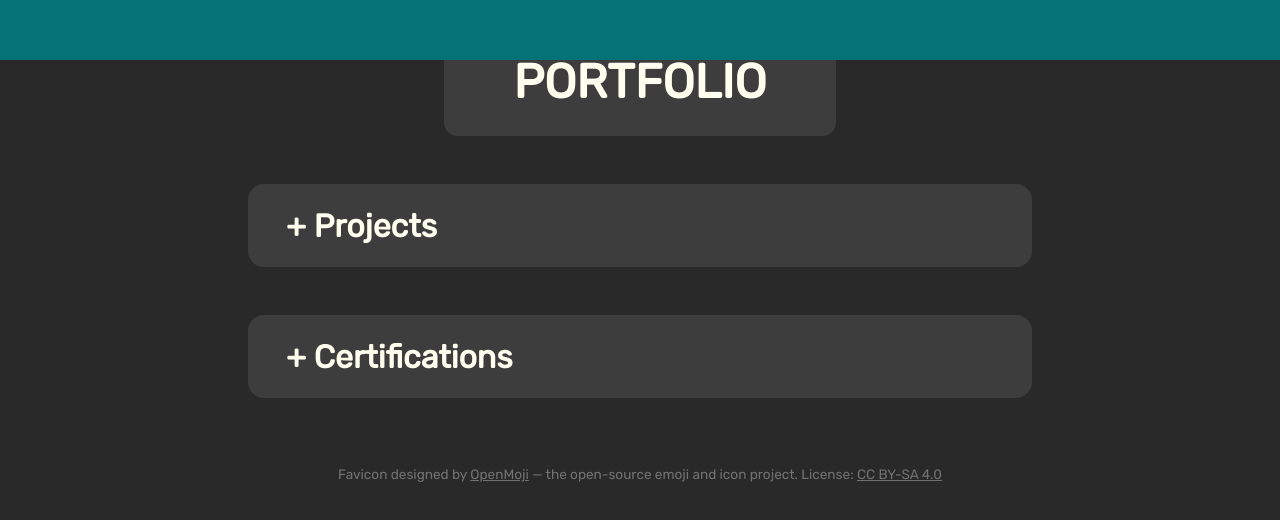
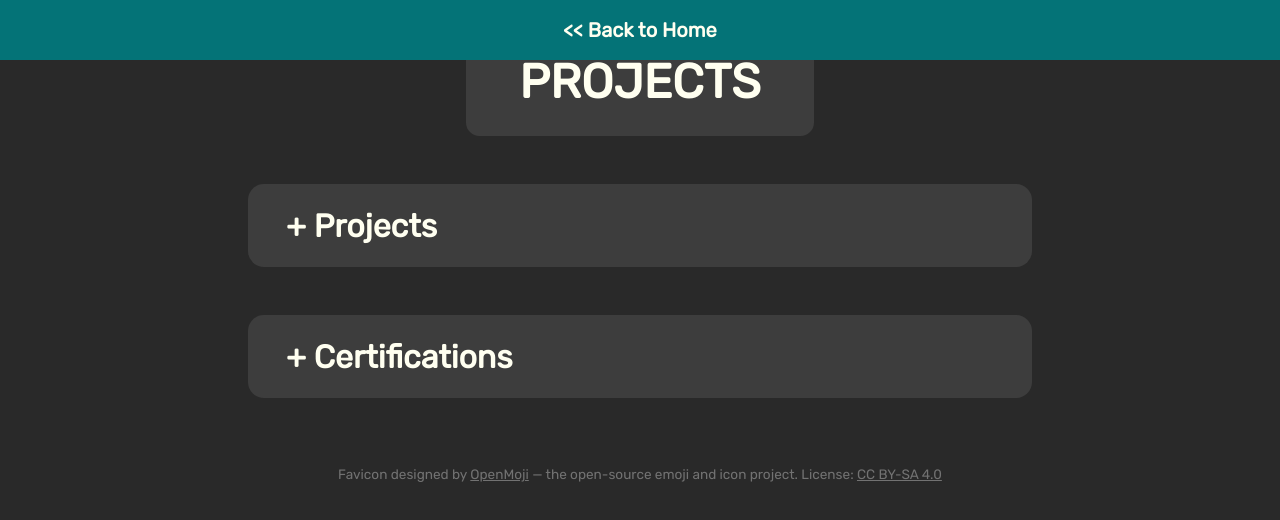
Before and after one commit to rstacks/my-website, a React (Vite) app: page /portfolio in a window 1280 px wide. Shown: the top 520 px of the page. Built offline with nearby package versions, Linux system fonts and the light colour scheme.

Commit message:
Added link back to homepage on portfolio page

```diff
--- a/src/pages/Portfolio.jsx
+++ b/src/pages/Portfolio.jsx
@@ -15,9 +15,13 @@ export function Portfolio() {
         <link rel="icon" href={faviconUrl} />
       </Helmet>
       <nav id="back-home-nav">
-
+        <ul className="nav-list" id="back-home-nav-list">
+          <li className="main-nav-link">
+            <a href="https://www.youtube.com" className="main-nav-anchor" id="back-home-anchor">&lt;&lt; Back to Home</a>
+          </li>
+        </ul>
       </nav>
-      <Header text="PORTFOLIO" />
+      <Header text="PROJECTS" />
       <main>
         <PortfolioDropdown text="Projects" items="project-entry" />
         <ProjectEntry title="Personal Website" imageSrc="/images/new-site-image.jpg"
--- a/src/styles.css
+++ b/src/styles.css
@@ -28,7 +28,7 @@ body {
   text-align: center;
 }
 
-#main-nav-list {
+#main-nav-list, #back-home-nav-list {
   display: block;
 }
 
```
